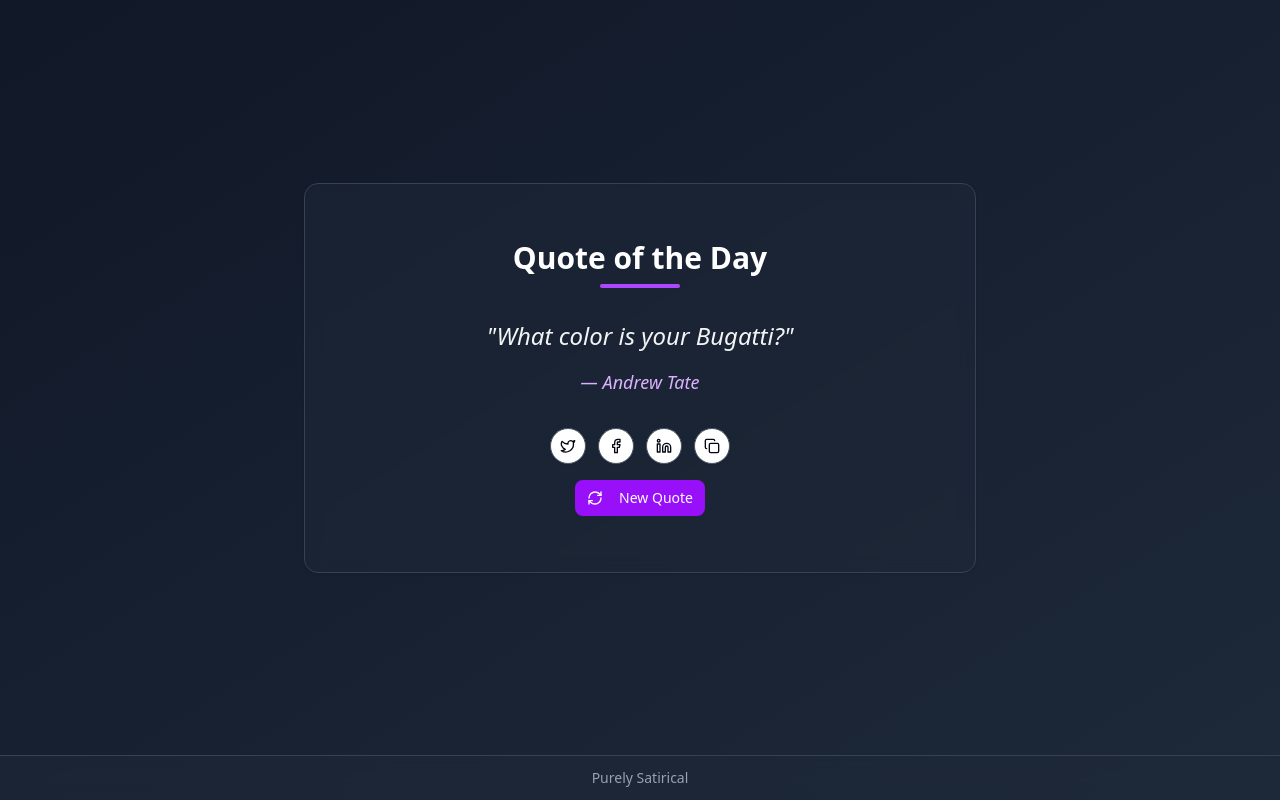
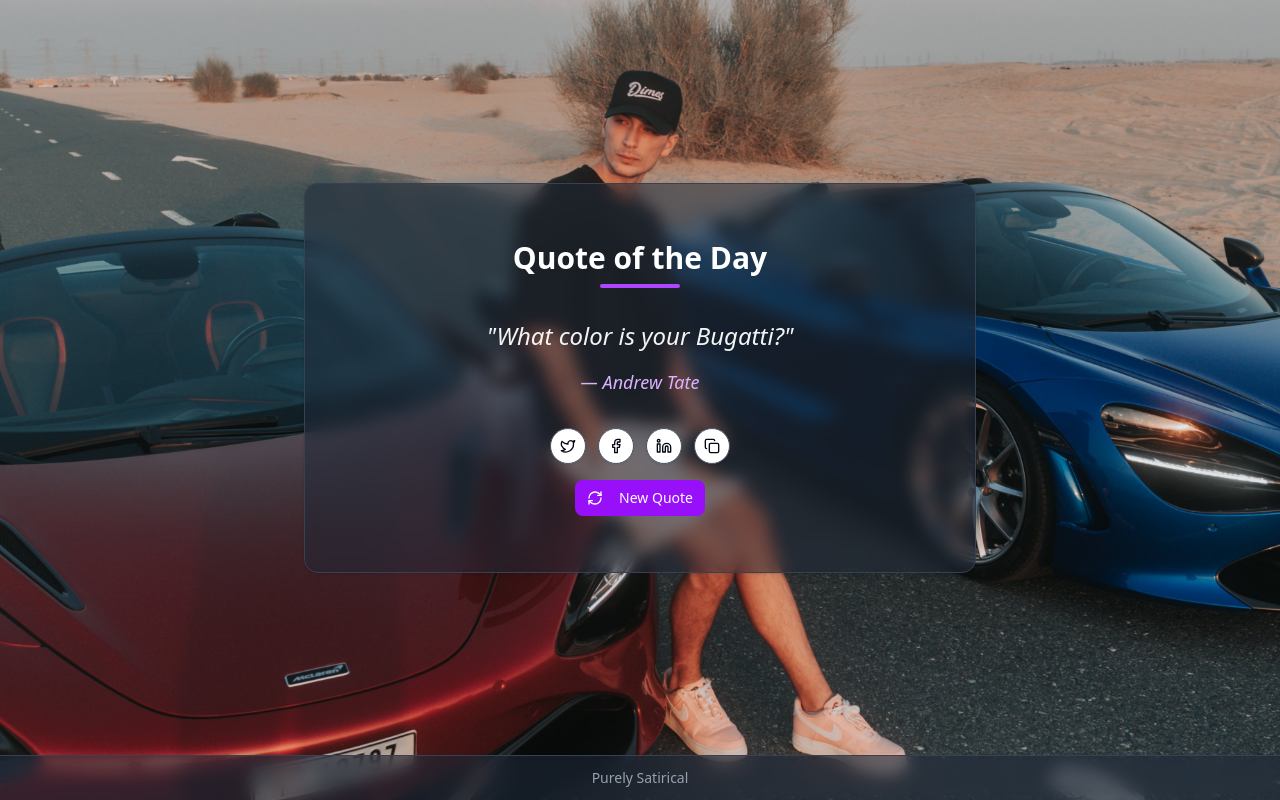
Before and after one commit to DannyyyL/saratoga, a React (Vite) app: page / in a window 1280 px wide. Built offline with nearby package versions, Linux system fonts and the light colour scheme.

Commit message:
Background matches the guru quote

```diff
--- a/src/App.css
+++ b/src/App.css
@@ -5,6 +5,15 @@
   padding: 0;
 }
 
+/* Add custom background class */
+.bg-quote-luke {
+  background-image: url('/assets/NateBelmar.jpg');
+  background-size: cover;
+  background-position: center;
+  background-repeat: no-repeat;
+}
+
+/* Rest of your original CSS */
 .logo {
   height: 6em;
   padding: 1.5em;
--- a/src/App.tsx
+++ b/src/App.tsx
@@ -7,7 +7,7 @@
 import { quotes } from "./quotes"
 
 function App() {
-  const [quote, setQuote] = useState<{ text: string; author: string } | null>(null)
+  const [quote, setQuote] = useState<{ text: string; author: string; bg:string } | null>(null)
   const [fadeIn, setFadeIn] = useState(true)
   // Get a random quote
   const getRandomQuote = () => {
@@ -24,7 +24,7 @@
   }, [])
 
   return (
-    <div className="flex flex-col min-h-screen bg-gradient-to-br from-gray-900 to-gray-800">
+    <div className={`flex flex-col min-h-screen w-full ${quote?.bg || 'bg-gray-900'}`}>
       <main className="flex-grow flex items-center justify-center p-4">
         <QuoteOfTheDay
           quote={quote || { text: "", author: "" }}
--- a/src/index.css
+++ b/src/index.css
@@ -113,8 +113,21 @@
 @layer base {
   * {
     @apply border-border outline-ring/50;
+    margin: 0;
+    padding: 0;
+    box-sizing: border-box;
   }
+
+  html, body, #root {
+    @apply bg-background text-foreground;
+    height: 100%;
+    width: 100%;
+    margin: 0;
+    padding: 0;
+    overflow-x: hidden;
+  }
+
   body {
-    @apply bg-background text-foreground;
+    min-height: 100vh;
   }
 }
--- a/src/quotes.ts
+++ b/src/quotes.ts
@@ -2,21 +2,22 @@
   {
     text: "Connect. Connect",
     author: "Luke Belmar",
-    bg: "./assets/react.svg",
+    bg: "bg-quote-luke",
+    //bg: "bg-purple-600",
   },
   {
     text: "If not we are gonna have to bounce brother",
     author: "Nate Belmar",
-    bg: "./assets/react.svg",
+    bg: "bg-quote-luke",
   },
   {
     text: "What color is your Bugatti?",
     author: "Andrew Tate",
-    bg: "./assets/react.svg",
+    bg: "bg-quote-luke",
   },
   {
     text: "Steve",
     author: "Andrew Tate",
-    bg: "./assets/react.svg",
+    bg: "bg-quote-luke"
   },
 ]
--- a/tailwind.config.ts
+++ b/tailwind.config.ts
@@ -1,13 +1,14 @@
 import type { Config } from "tailwindcss"
 
 const config = {
-  darkMode: ["class"],
+  //darkMode: ["class"],
   content: [
     "./pages/**/*.{ts,tsx}",
     "./components/**/*.{ts,tsx}",
     "./app/**/*.{ts,tsx}",
-    "./*.{ts,tsx}",
-    "*.{js,ts,jsx,tsx,mdx}",
+    "./src/**/*.{ts,tsx}",
+    "./*.{ts,tsx,jpg}",
+    "*.{js,ts,jsx,tsx,mdx,jpg}",
   ],
   prefix: "",
   theme: {
@@ -88,6 +89,7 @@
       },
     },
   },
+  // eslint-disable-next-line @typescript-eslint/no-require-imports
   plugins: [require("tailwindcss-animate")],
 } satisfies Config
 
```
Also changed, not shown: public/assets/NateBelmar.jpg (added).
